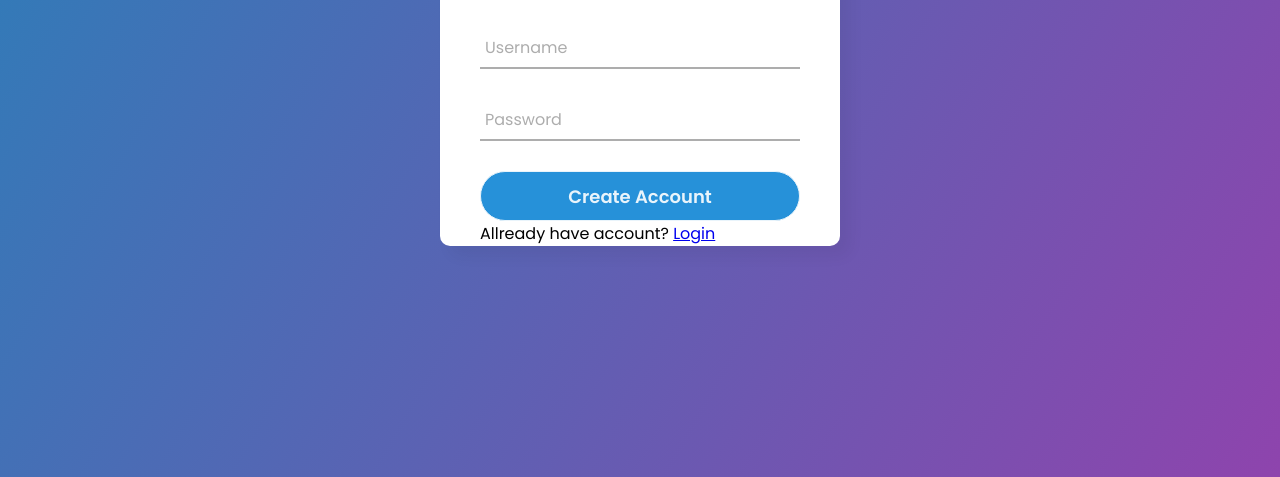
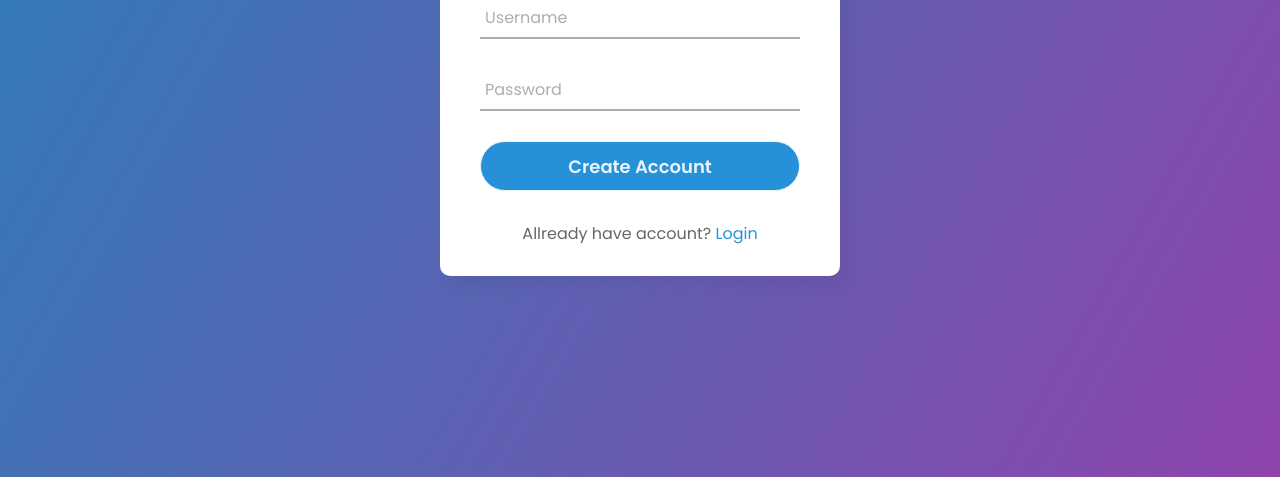
Before and after one commit to RezaAminullah/projectpkl.github.io, a plain HTML site: page signup.html in a window 1280 px wide. Shown: the part 323-800 px from the top of the page. Drawn offline with Linux system fonts and the light colour scheme.

Commit message:
Update stylelogin.css

```diff
--- a/stylelogin.css
+++ b/stylelogin.css
@@ -113,3 +113,17 @@ input[type="submit"]:hover{
 .signup_link a:hover{
   text-decoration: underline;
 }
+
+.login_link{
+  margin: 30px 0;
+  text-align: center;
+  font-size: 16px;
+  color: #666666;
+}
+.login_link a{
+  color: #2691d9;
+  text-decoration: none;
+}
+.login_link a:hover{
+  text-decoration: underline;
+}
```
